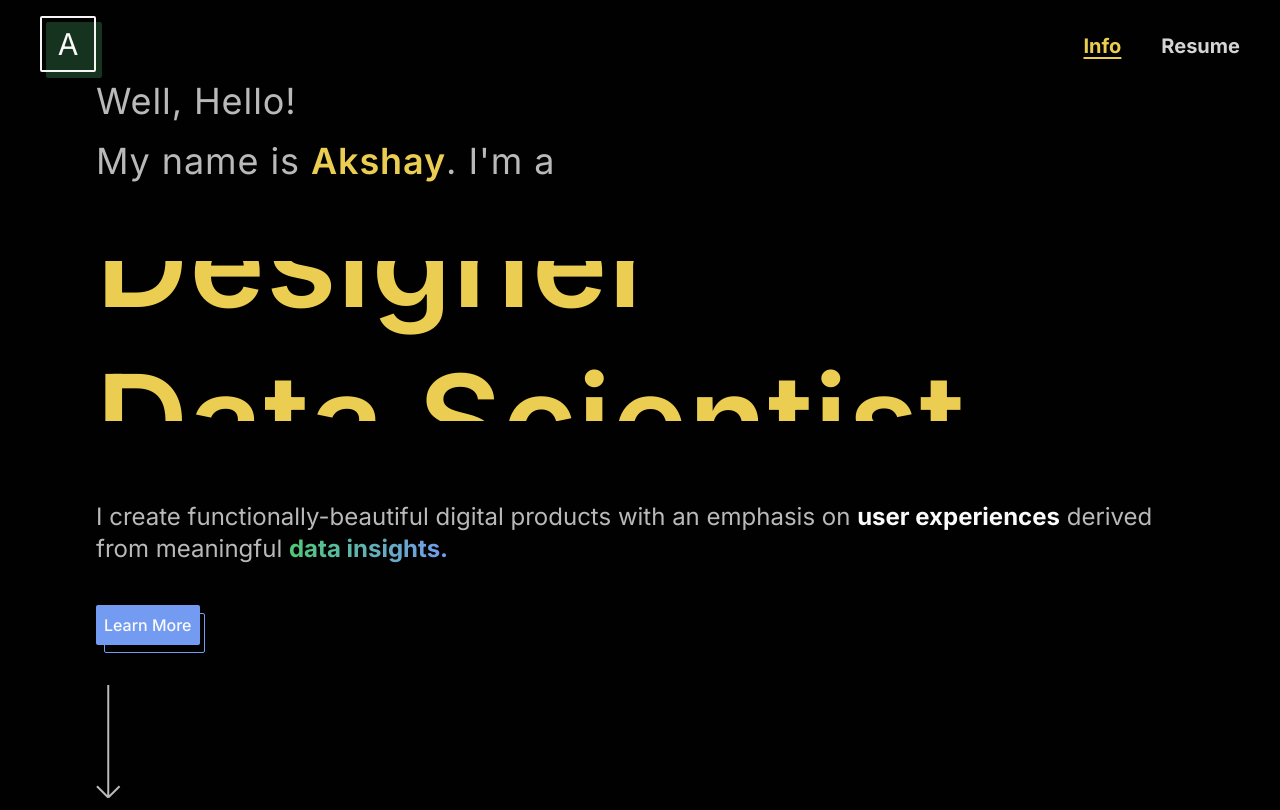
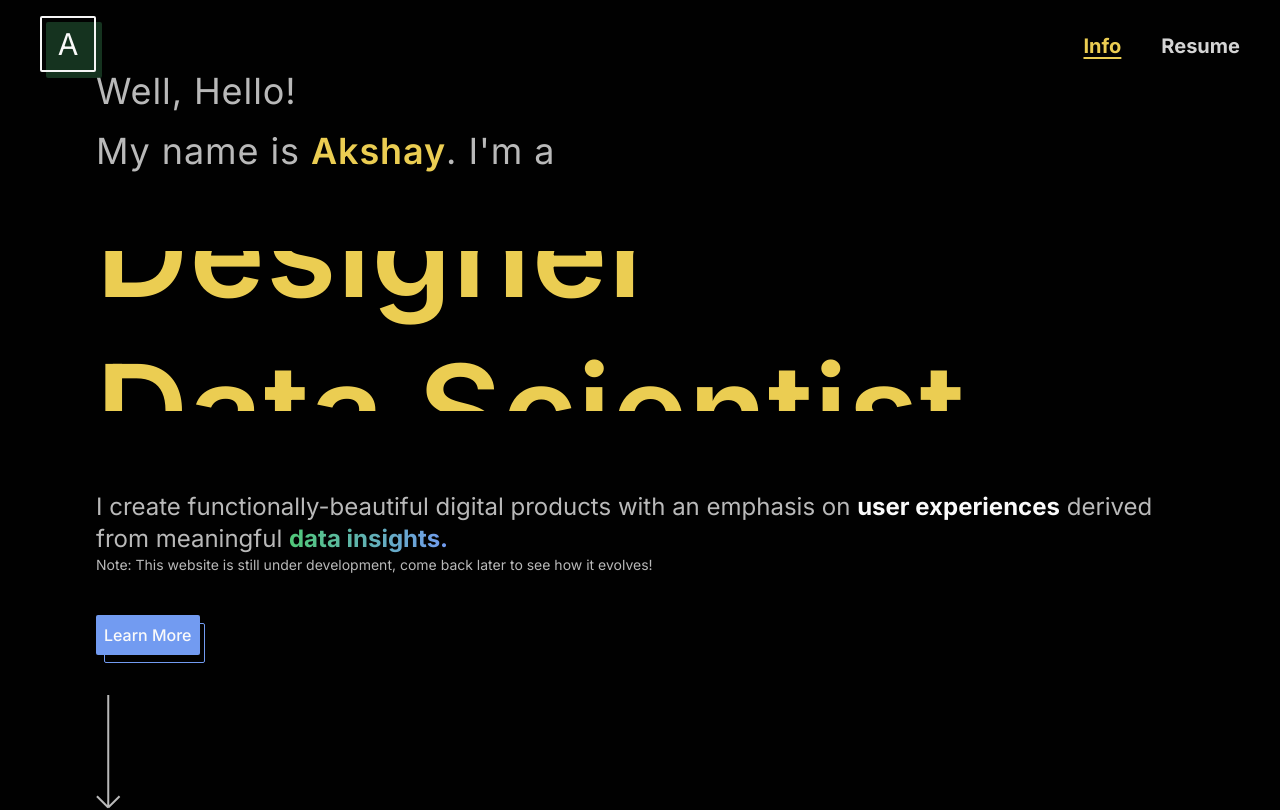
Before and after one commit to AkBo24/Personal-Website, a Next.js app in the folder website/: page / in a window 1280 px wide. Shown: the top 810 px of the page. Built offline with nearby package versions, Linux system fonts and the light colour scheme.

Commit message:
Added development disclaimer

```diff
--- a/website/app/Sections/Landing/Landing.tsx
+++ b/website/app/Sections/Landing/Landing.tsx
@@ -48,13 +48,17 @@ const Landing = () => {
                 </h1>
             </div>
 
-            <h2 className='text-secondaryText text-xl mb-5 md:text-2xl md:mb-10'>
+            <h2 className='text-secondaryText text-xl  md:text-2xl '>
                 I create functionally-beautiful digital products with an emphasis on{' '}
                 <span className='font-bold text-neutral-50'>user experiences</span>{' '}
                 derived from meaningful{' '}
                 <span className='font-bold bg-gradient-to-r from-mint to-lightPrimaryBlue inline-block text-transparent bg-clip-text'>
                     data insights.
                 </span>{' '}
+            </h2>
+            <h2 className='text-sm mb-5 md:mb-10'>
+                Note: This website is still under development, come back later to see how
+                it evolves!
             </h2>
             <button className='relative self-start bg-lightPrimaryBlue p-2 rounded-sm group hover:animate-slideUpLeft text-neutral-50 font-medium'>
                 <div className='-z-10 w-[101px] h-[40px] absolute border-lightPrimaryBlue border rounded-sm group-hover:animate-slideDownRight' />
```
